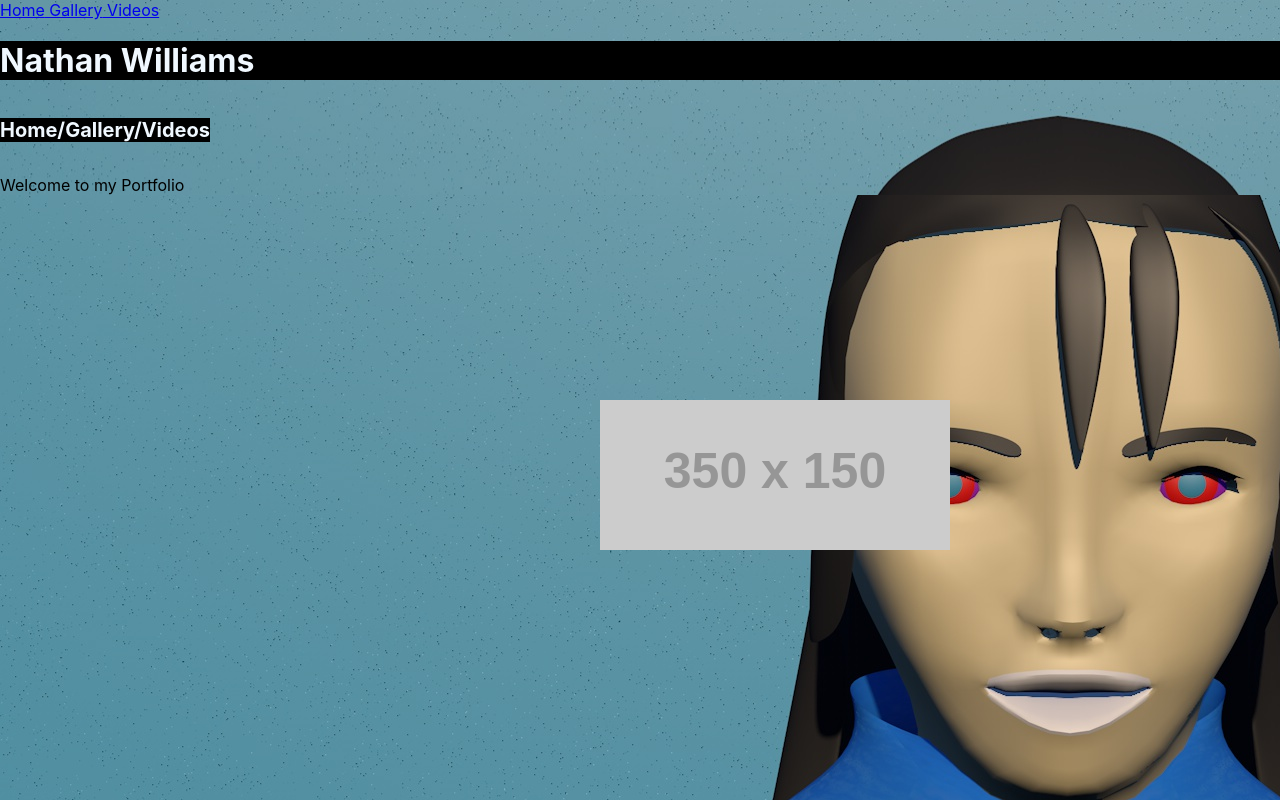
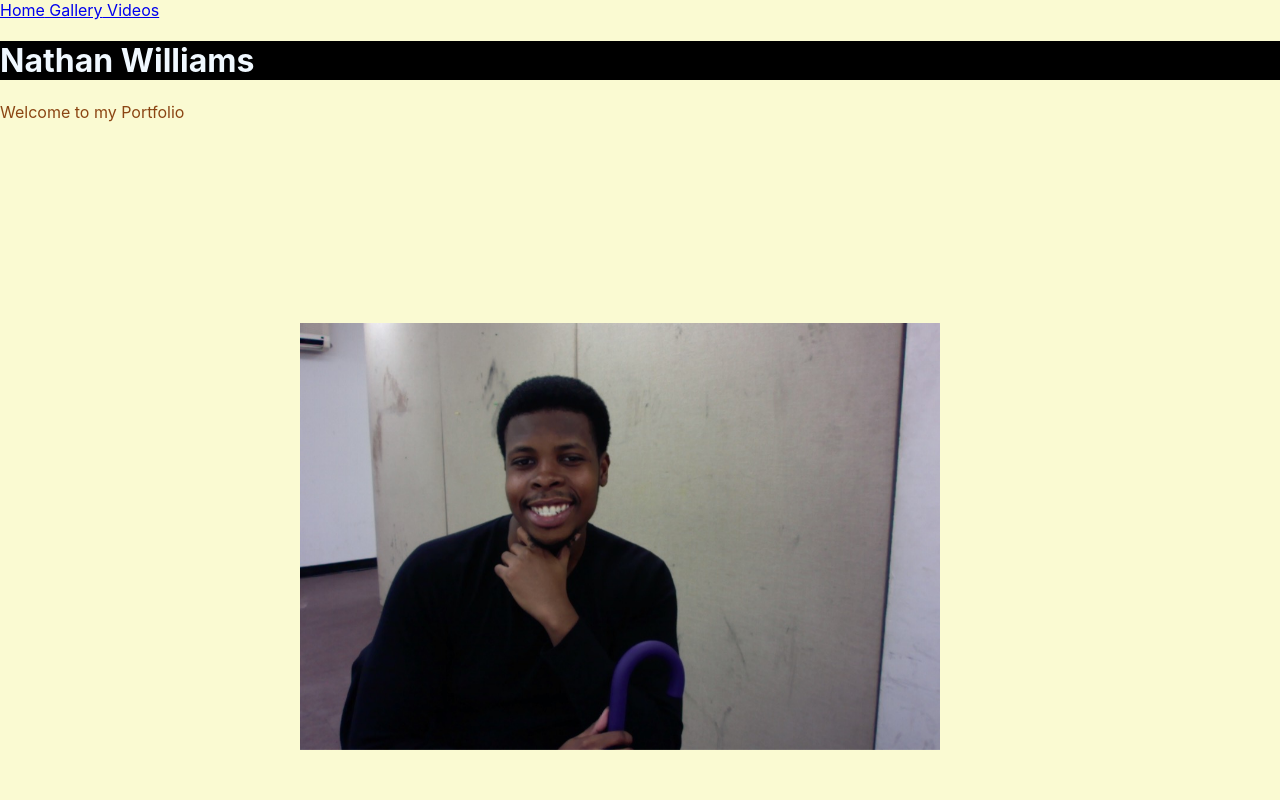
Before and after one commit to nathanok/nathanok.github.io, a React (Create React App) app: page / in a window 1280 px wide. Built offline with nearby package versions, Linux system fonts and the light colour scheme.

Commit message:
Page looks diff by Larger div over css

```diff
--- a/src/components/Gallery.js
+++ b/src/components/Gallery.js
@@ -7,10 +7,7 @@ class Gallery extends React.Component {
     render() {
         return (
         <div className="Gallery">
-             <div
-        className="wpad"
 
-      ></div>
 
 
 <body>
@@ -22,6 +19,7 @@ class Gallery extends React.Component {
 <p>Welcome to my Gallery</p>
 
 <div class="mypic"></div>
+            <div class="back"></div>
 
 </body>
 
--- a/src/components/Home.js
+++ b/src/components/Home.js
@@ -13,9 +13,7 @@ class Home extends React.Component {
 <body>
 
 <h1>Nathan Williams</h1>
- <h2> Home/ </h2>
- <h2> Gallery/ </h2>
-<h2> Videos </h2>
+
 <p>Welcome to my Portfolio</p>
 
 <div class="mypic"></div>
@@ -37,3 +35,4 @@ class Home extends React.Component {
 
 
 export default Home;
+//background-image: url(".././images/A422roomfullview.jpg");
--- a/src/css/Gallery.css
+++ b/src/css/Gallery.css
@@ -1,44 +1,10 @@
 
-h1{
-    background-color: black;
-    color: aliceblue;
 
-}
 
-h2 {
-    display: inline-block;
-  font-size: 20px;
-    word-spacing: 20px;
-    background-color: black;
-    color: aliceblue;
-}
-body {
-  background-color: aqua;
-background-image: url(".././images/persondel.jpg");
-
-}
-
-div.mypic {
+div.back {
     align-content: center;
     position: fixed;
-    left: 600px;
-    bottom: 250px;
+  top: 20px;
 
-   content:url(http://placehold.it/350x150);
+   content:url(".././images/persondel.jpg");
 }
-
-.wpad {
-  padding: 0;
-  margin: 0;
-  display: inline-block;
-  width: 510px;
-  height: 350px;
-  justify-content: center;
-  align-items: center;
-  background-color: darkgray;
-  border-radius: 25px;
-  top: -250px;
-  left: 80px;
-    position: relative;
-
-}
--- a/src/css/Home.css
+++ b/src/css/Home.css
@@ -14,14 +14,22 @@ h2 {
 }
 body {
 
-background-image: url(".././images/A422roomfullview.jpg");
+
+    background-color: lightgoldenrodyellow;
+    top: 50px ;
 }
 
 div.mypic {
     align-content: center;
     position: fixed;
-    left: 600px;
-    bottom: 250px;
+    left: 300px;
+    bottom: 50px;
+ width: 50%;
 
-   content:url(http://placehold.it/350x150);
+   content:url(".././images/picof.jpg");
 }
+
+p {
+    color: saddlebrown;
+
+}
```
